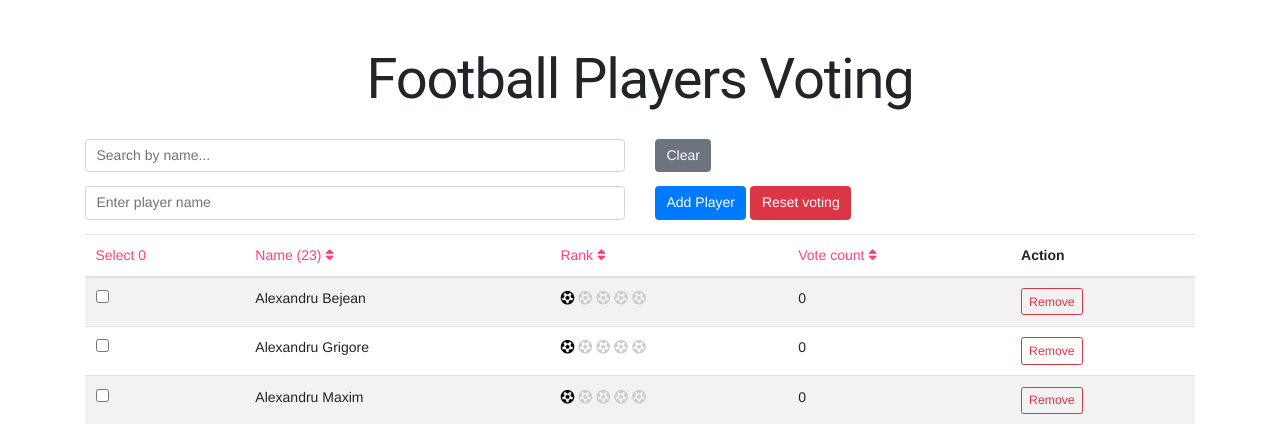
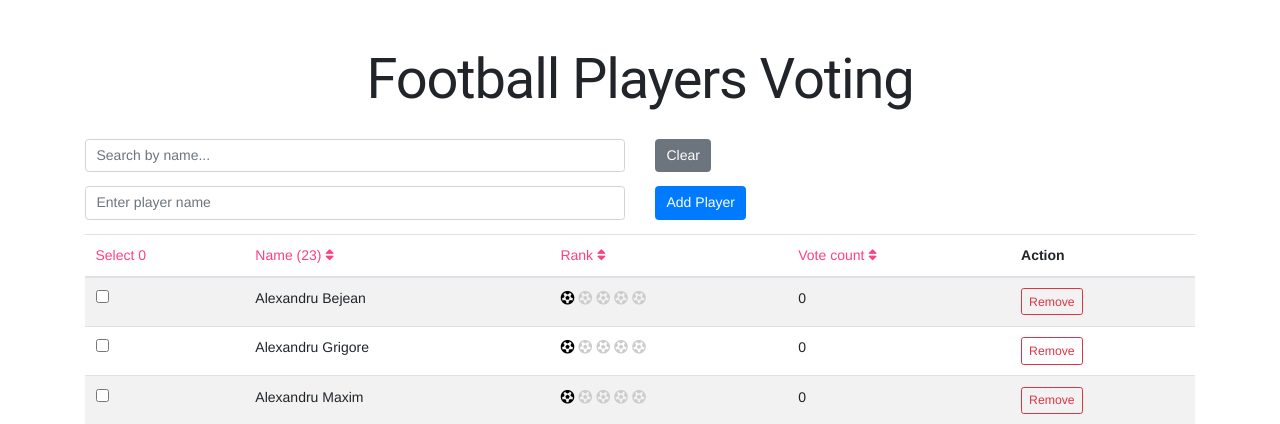
Before and after one commit to floryn90/team-draw, a Flask app: page /fotbal-luni-db in a window 1280 px wide. Shown: the top 424 px of the page. Run offline with Flask 2, Linux system fonts and the light colour scheme; some libraries are stand-ins or nearby versions.

Commit message:
disable reset voting

```diff
--- a/app.py
+++ b/app.py
@@ -82,7 +82,7 @@ def remove_player(index):
 
     return jsonify({'success': True, 'message': f'Removed player: {player["name"]}'})
 
-@application.route('/reset-voting', methods=['POST'])
+@application.route('/9a8097d4-d0e1-4ee4-8d12-aa75d138f6db', methods=['POST'])
 def reset_voting():
     players_data = load_data()
     players = players_data['players']
--- a/templates/index.html
+++ b/templates/index.html
@@ -52,7 +52,7 @@
             </div>
             <div class="col">
                 <button type="button" class="btn btn-primary" onclick="addPlayer()">Add Player</button>
-                <button type="button" class="btn btn-danger" onclick="resetVoting()">Reset voting</button>
+<!--                <button type="button" class="btn btn-danger" onclick="resetVoting()">Reset voting</button>-->
             </div>
         </div>
     </form>
```
